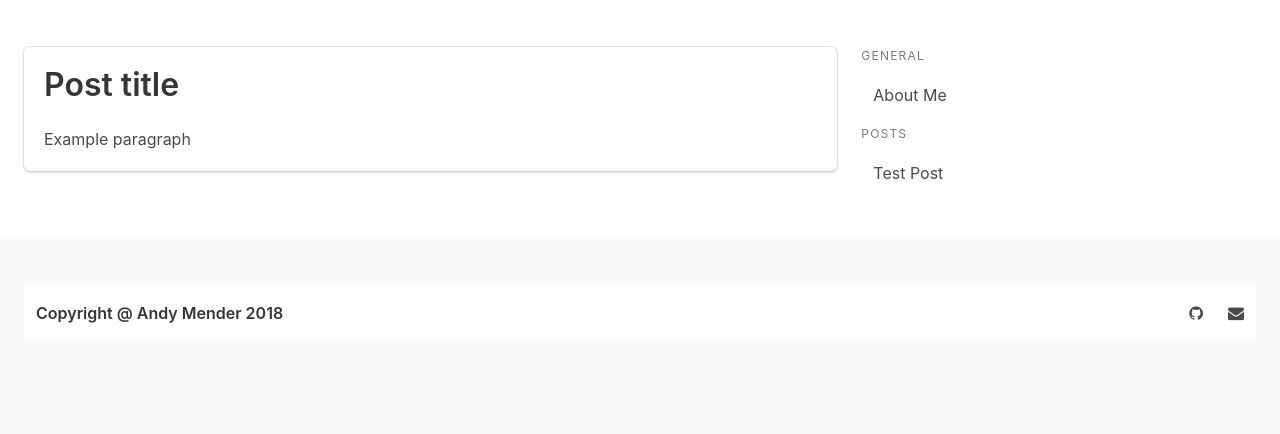
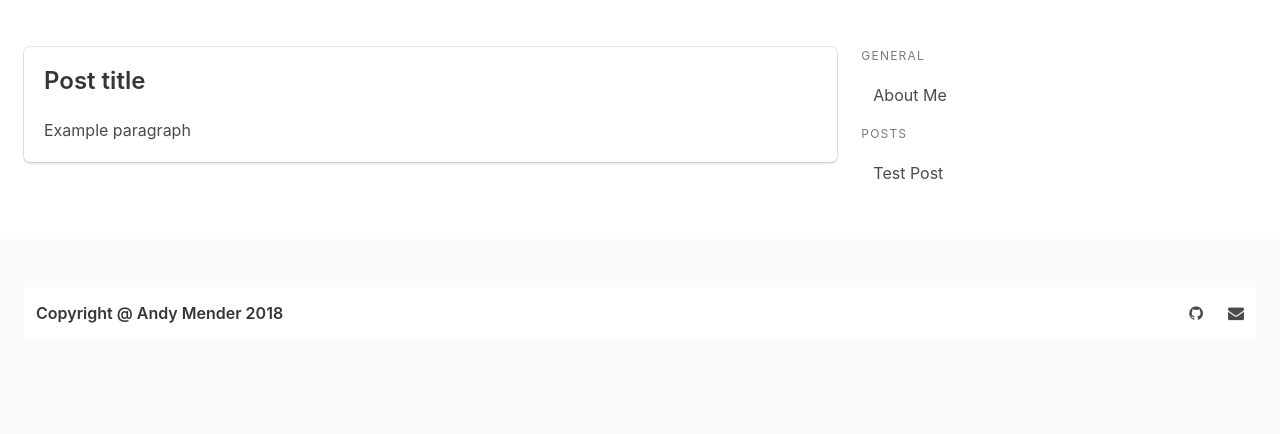
Before and after one commit to AndyMender/mender-www, a Flask app: page / in a window 1280 px wide. Shown: the part 180-614 px from the top of the page. Run offline with Flask 2, Linux system fonts and the light colour scheme; data comes from the database, SQL or seed files in the repository.

Commit message:
Adjust title and subtitle size in index and not_found HTML

```diff
--- a/templates/index.html
+++ b/templates/index.html
@@ -1,6 +1,6 @@
 {% extends "layout.html" %}
 {% block content %}
-    <h1 class="title">Post title</h1>
+    <h1 class="title is-4">Post title</h1>
     <div class="content">
         <p>Example paragraph</p>
     </div>
--- a/templates/not_found.html
+++ b/templates/not_found.html
@@ -1,6 +1,6 @@
 {% extends "layout.html" %}
 {% block content %}
-    <h1 class="title">Post not Found!</h1>
+    <h1 class="title is-4">Post not Found!</h1>
     <div class="content">
         <p>Unfortunately, we could not find the requested post. It's either not published or no longer available.
             Please, have a look at other posts.</p>
```
